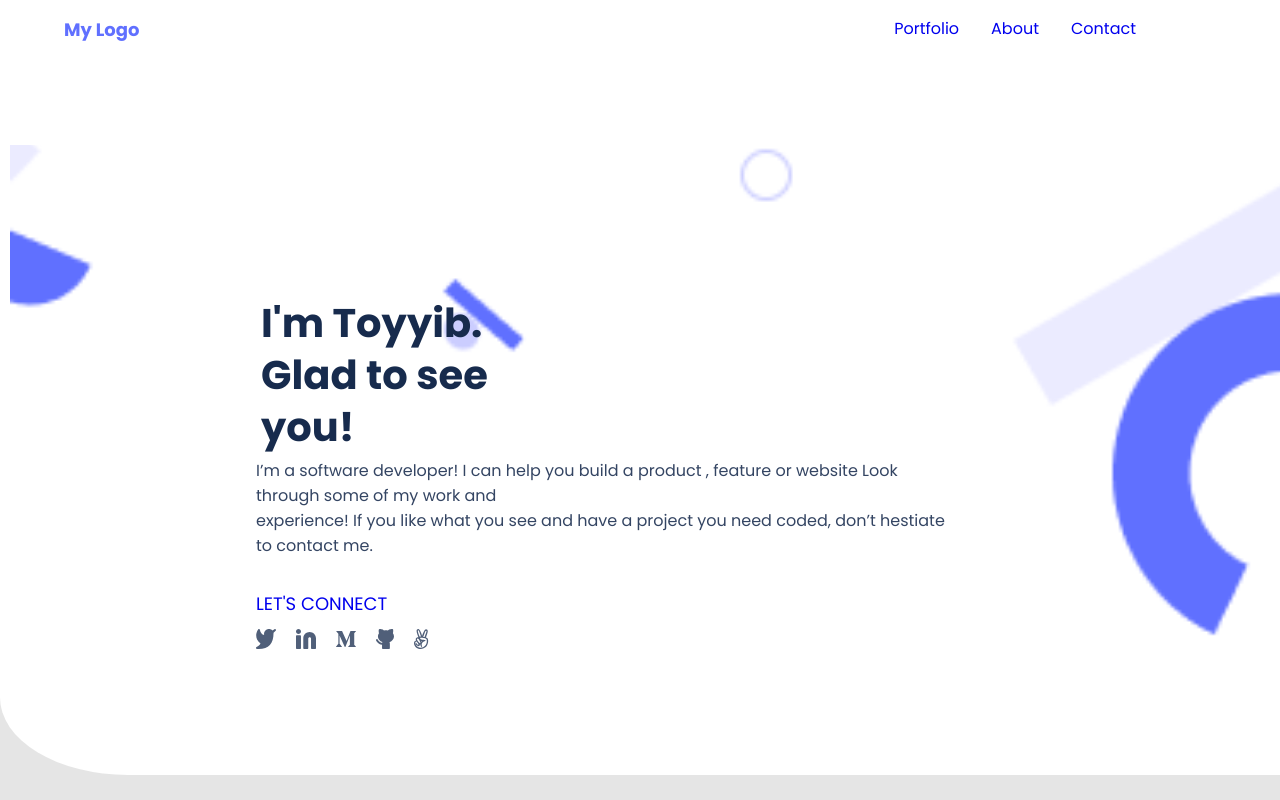
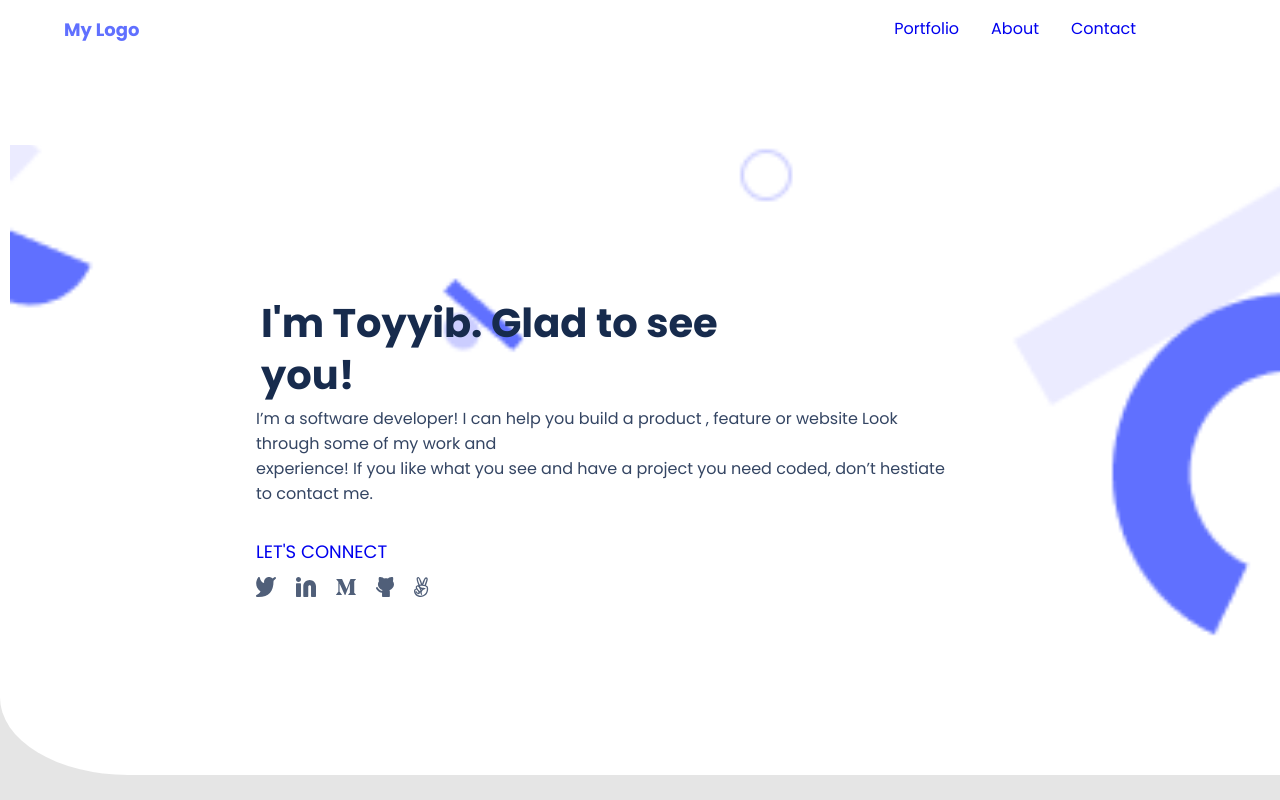
Before and after one commit to Simpleshaikh1/MyMicroversePortfolio, a website: page html/index.html in a window 1280 px wide. Shown: the top 800 px of the page. Drawn offline with Linux system fonts and the light colour scheme.

Commit message:
top-body-adjusted

```diff
--- a/css/index.css
+++ b/css/index.css
@@ -517,7 +517,7 @@ form #type-msg {
   }
 
   .top-body h1 {
-    width: 28%;
+    width: 40%;
     margin-top: 2rem;
   }
 
```
